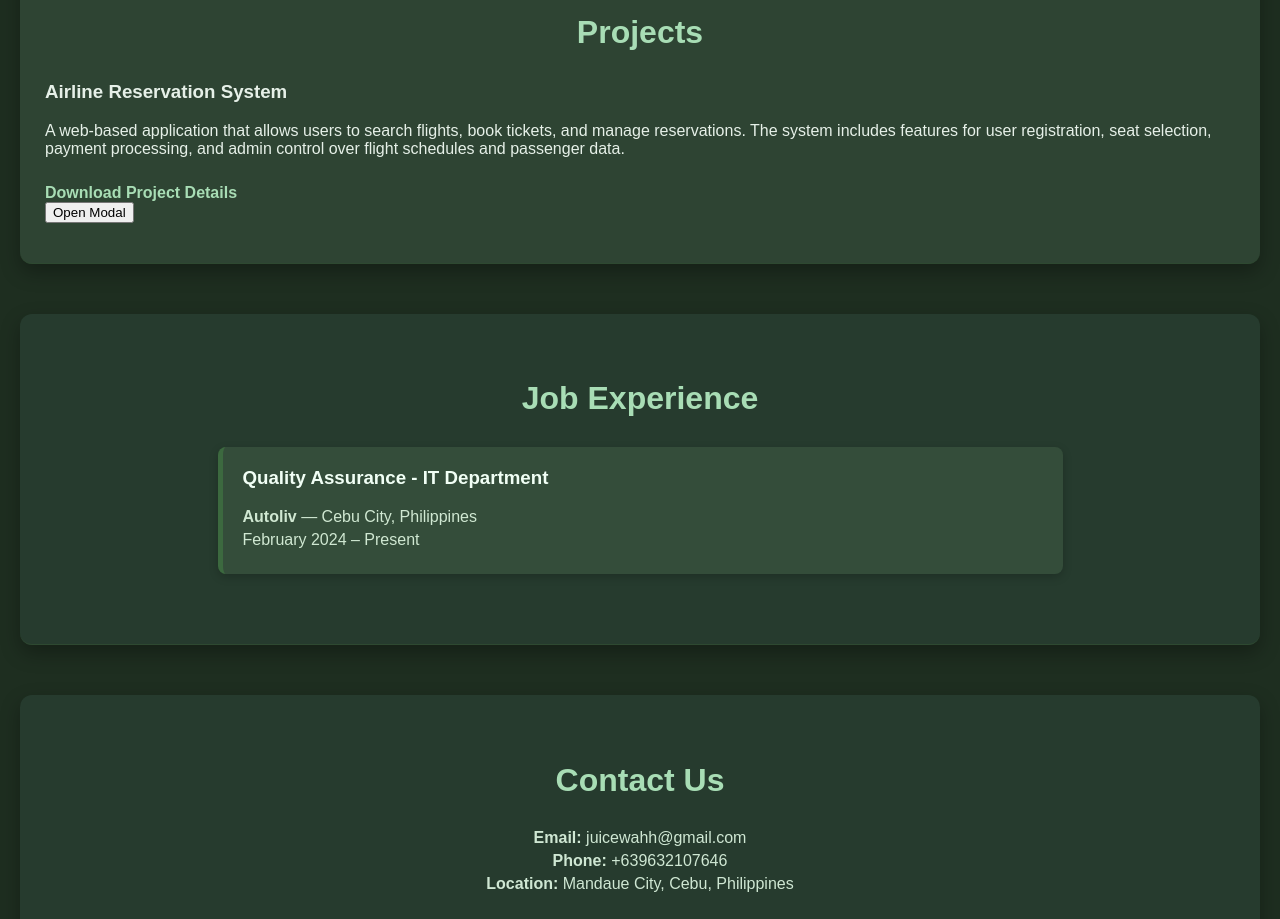
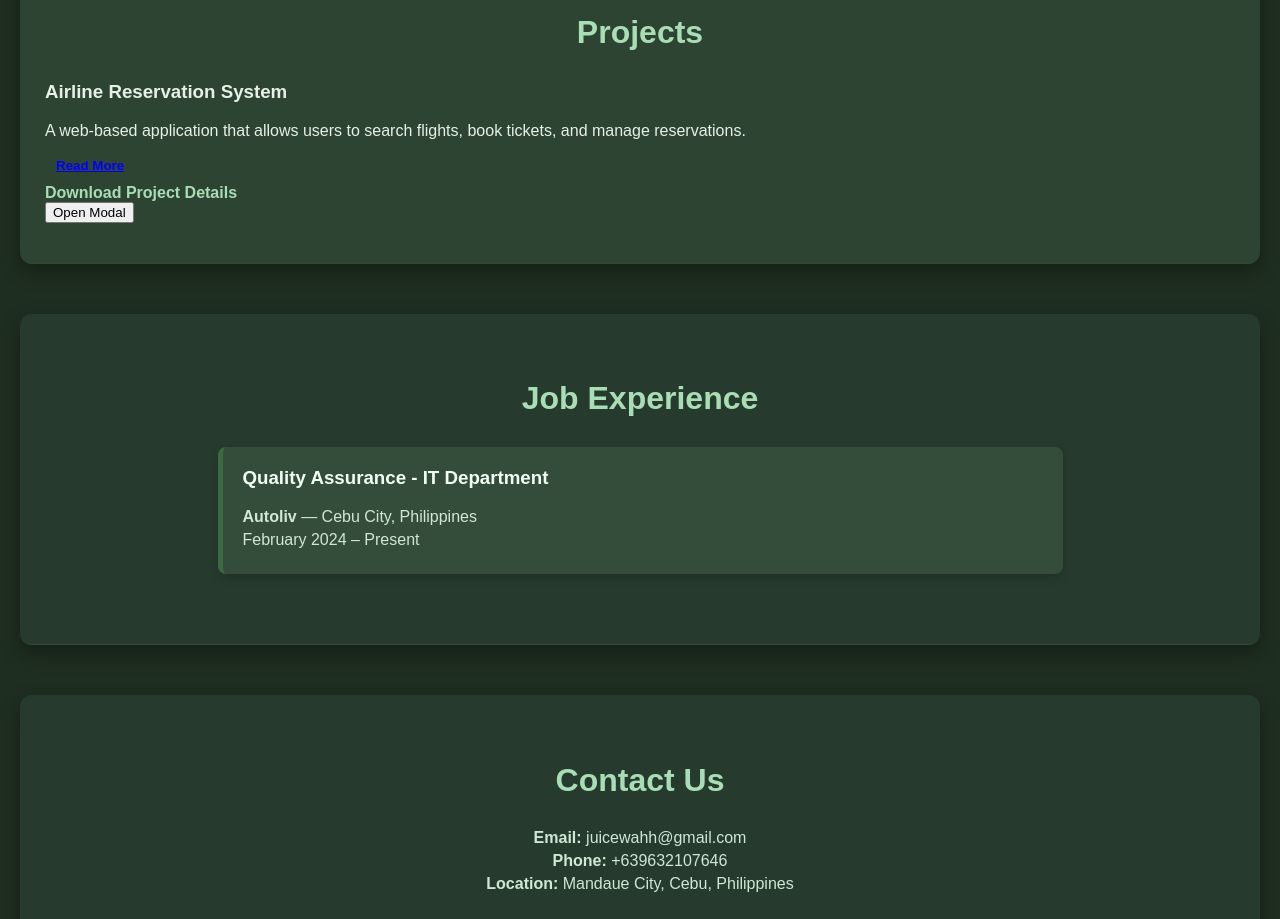
Before and after one commit to juicewhat/my-Portfolio-, a plain HTML site: page index.html in a window 1280 px wide. Shown: the part 1840-2759 px from the top of the page. Drawn offline with Linux system fonts and the light colour scheme.

Commit message:
Update index.html

```diff
--- a/index.html
+++ b/index.html
@@ -84,9 +84,15 @@
   <div class="project-item">
     <h3>Airline Reservation System</h3>
     <p>
-        A web-based application that allows users to search flights, book tickets, and manage reservations.
-        The system includes features for user registration, seat selection, payment processing, and admin control over flight schedules and passenger data.
+      A web-based application that allows users to search flights, book tickets,
+      and manage reservations.
+      <span class="more-text">
+        The system includes features for user registration, seat selection,
+        payment processing, and admin control over flight schedules and passenger data.
+      </span>
     </p>
+    <button class="read-more">Read More</button>
+    <br>
     <a href="AirlineReservationApp.java" download class="download-link">Download Project Details</a>
   </div>
   <button id="openModal">Open Modal</button>
```
Lines whose indentation alone changed are shown as unchanged.
